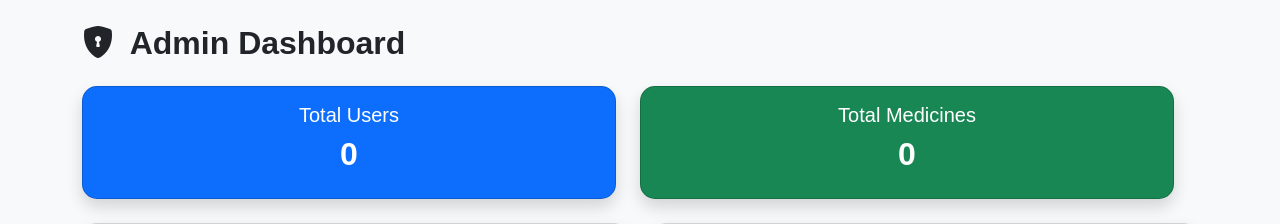
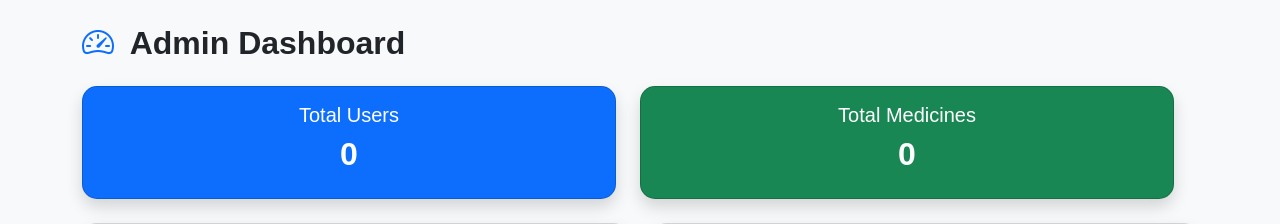
Before and after one commit to veerankilikhith7/pillpacks, a Flask app: page /admin_dashboard in a window 1280 px wide. Shown: the part 56-280 px from the top of the page. Run offline with Flask 3, Linux system fonts and the light colour scheme; the visitor is signed in with stand-in values (Sample User, id 1); data that the repository does not hold is empty; some libraries are stand-ins or nearby versions.

Commit message:
Update admin_dashboard.html

```diff
--- a/templates/admin_dashboard.html
+++ b/templates/admin_dashboard.html
@@ -1,10 +1,11 @@
 {% extends "base.html" %}
 {% block content %}
 
-<h2 class="mb-4 fw-bold">
-    <i class="bi bi-shield-lock-fill text-dark me-2"></i>
+<h2 class="mb-4">
+    <i class="bi bi-speedometer2 text-primary me-2"></i>
     Admin Dashboard
 </h2>
+
 
 
 <div class="row">
```
